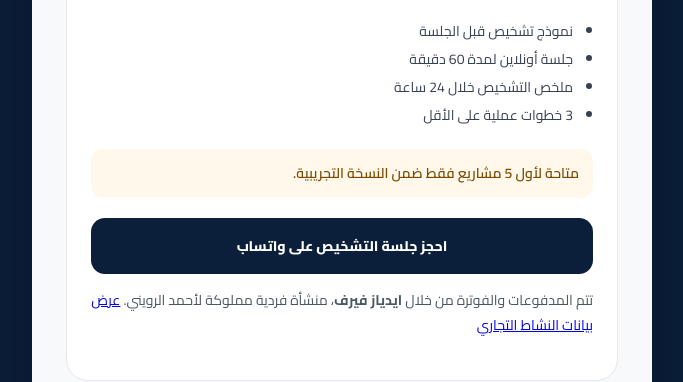
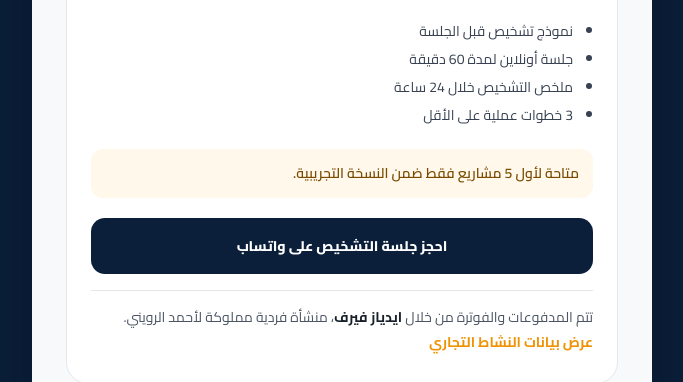
Before and after one commit to elrewinynow/portfolio, a plain HTML site: page index.html in a window 1280 px wide. Shown: the part 598-980 px from the top of the page, without its empty margins (298-981 px from the left). Drawn offline with Linux system fonts and the light colour scheme.

Commit message:
Update style.css

```diff
--- a/style.css
+++ b/style.css
@@ -377,3 +377,27 @@ footer a:hover {
     font-size: 13px;
   }
 }
+
+
+.payment-note {
+  margin: 16px 0 0;
+  padding-top: 14px;
+  border-top: 1px solid var(--border);
+  font-size: 0.82rem;
+  line-height: 1.8;
+  color: var(--muted);
+}
+
+.payment-note strong {
+  color: var(--text);
+}
+
+.payment-note a {
+  color: var(--orange);
+  font-weight: 700;
+  text-decoration: none;
+}
+
+.payment-note a:hover {
+  text-decoration: underline;
+}
```
